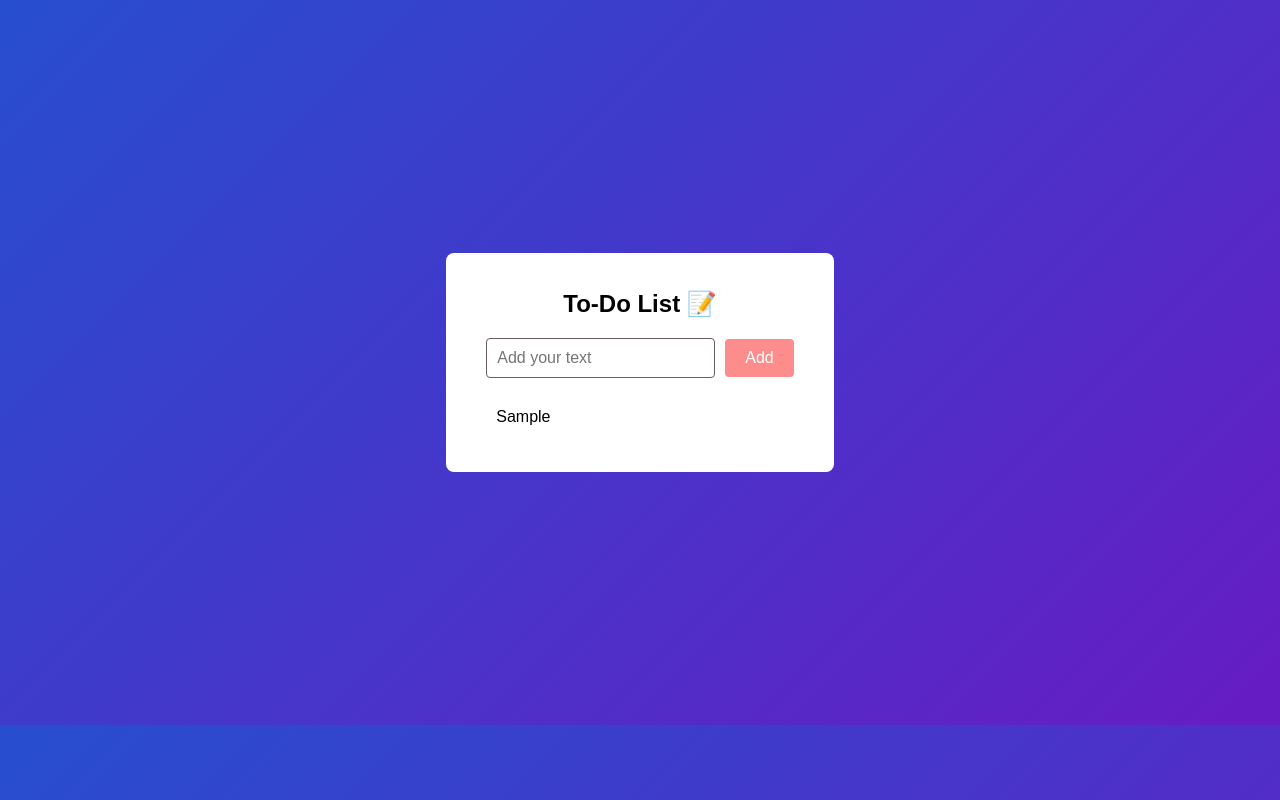
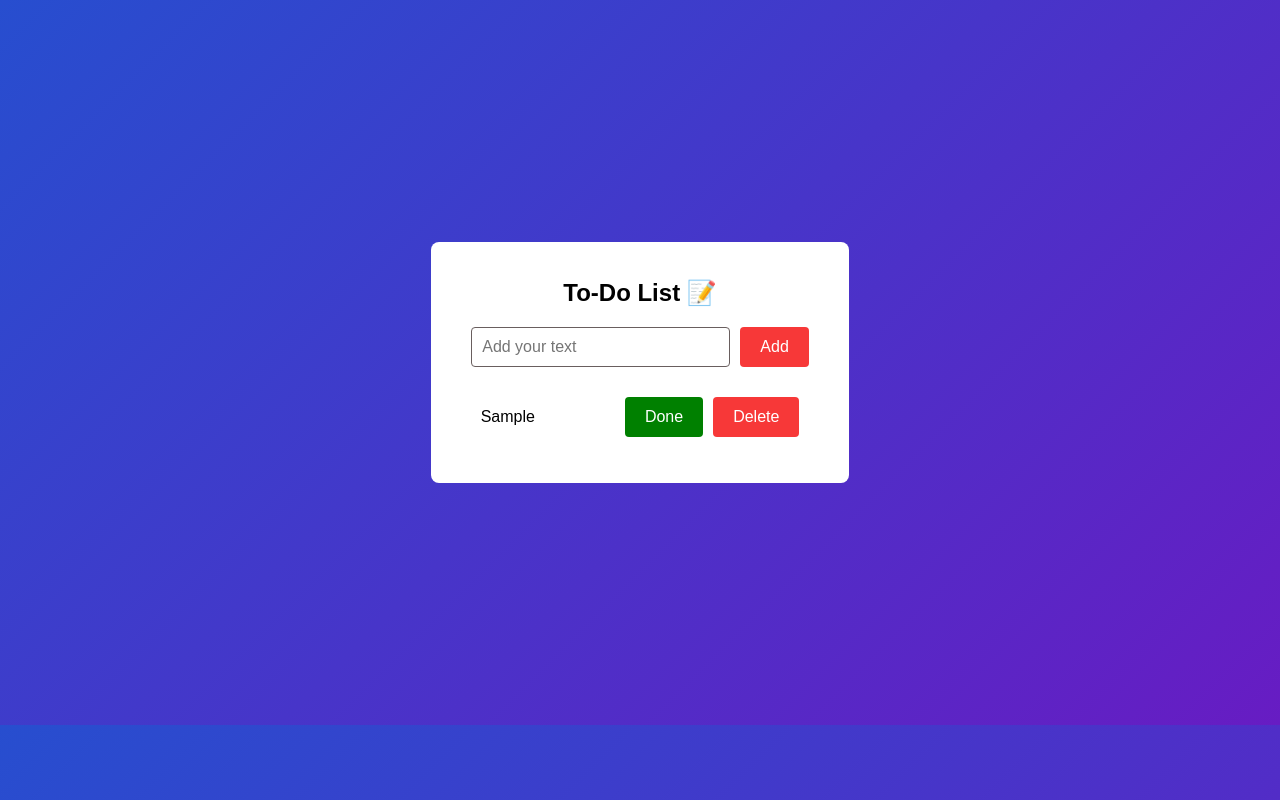
Before and after one commit to IsmoilGiga/Sigma5.10, a plain HTML site: page index.html in a window 1280 px wide. Both pictures are taken after typing "Sample" into the empty fields and a click on the button "Add". Drawn offline with Linux system fonts and the light colour scheme.

Commit message:
Sigma5.10

```diff
--- a/index.js
+++ b/index.js
@@ -7,8 +7,33 @@ button.addEventListener("click", (event) => {
 
     let vazifa = input.value;
     let li = document.createElement("li");
+    let span = document.createElement("span")
 
-    li.textContent = vazifa;
+    let done = document.createElement("button")
+    let del = document.createElement("button")
+
+    done.addEventListener("click", (event) => {
+        event.preventDefault();
+
+        span.classList.toggle("line");
+    });
+
+    del.addEventListener("click", (event) => {
+        event.preventDefault();
+
+        li.remove();
+    });
+
+    span.textContent = vazifa;
+    done.textContent = "Done";
+    del.textContent = "Delete";
+
+    done.classList.add("done")
+    del.classList.add("del")
+
+    li.appendChild(span);
+    li.appendChild(done);
+    li.appendChild(del);
 
     list.appendChild(li);
 
--- a/style.css
+++ b/style.css
@@ -44,9 +44,9 @@ input {
 }
 
 button {
-    background-color: rgb(253, 140, 140);
+    background-color: rgb(247, 56, 56);
     border: none;
-    padding: 10px 20px;
+    padding: 11px 20px;
     border-radius: 4px;
     color: white;
     font-size: 16px;
@@ -66,3 +66,16 @@ li {
     display: flex;
     align-items: center;
 }
+
+.line{
+    text-decoration: line-through;
+}
+
+.done {
+    background-color: green;
+    margin-left: 90px;
+}
+
+.del {
+    margin-left: 10px;
+}
```
